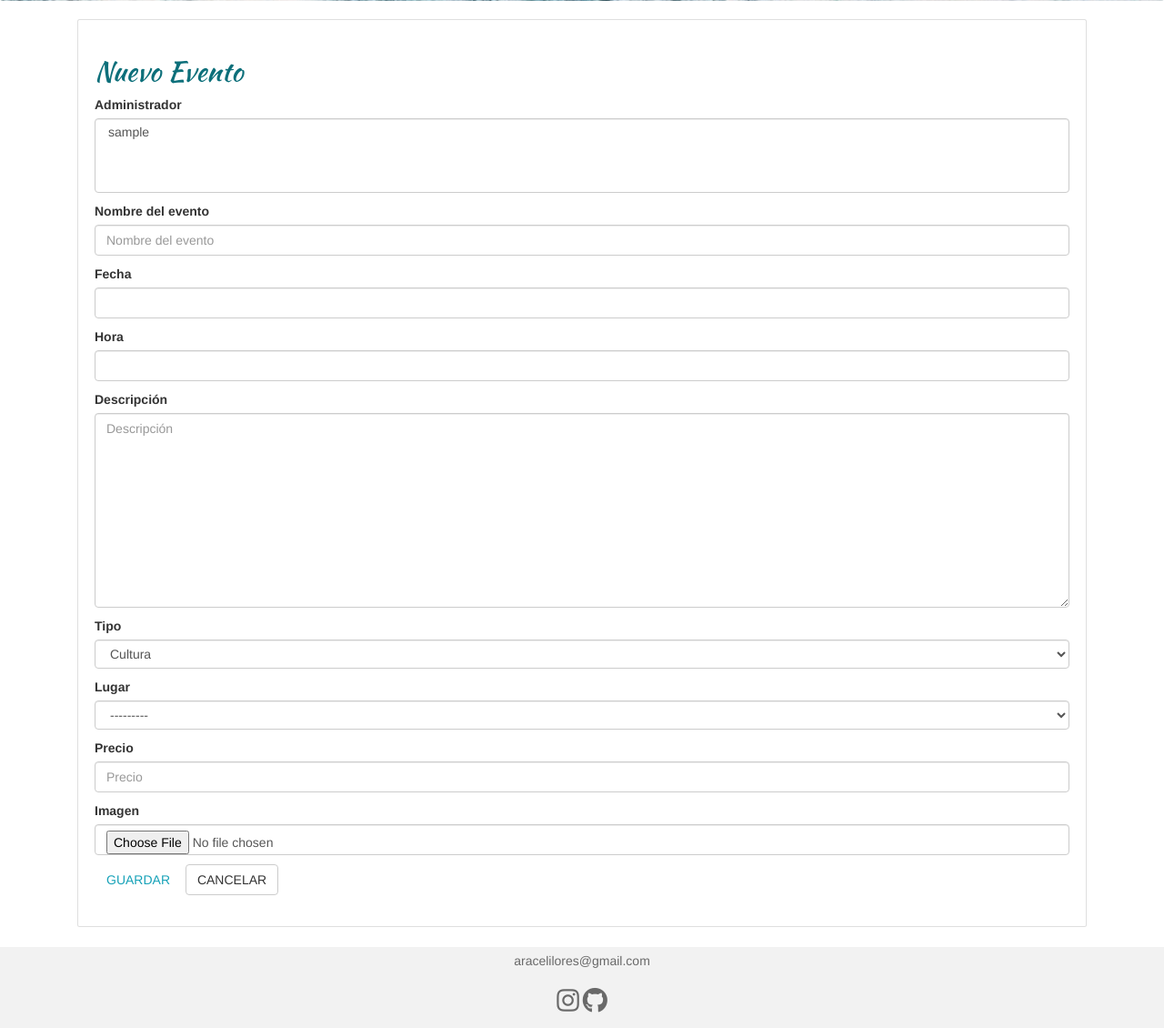
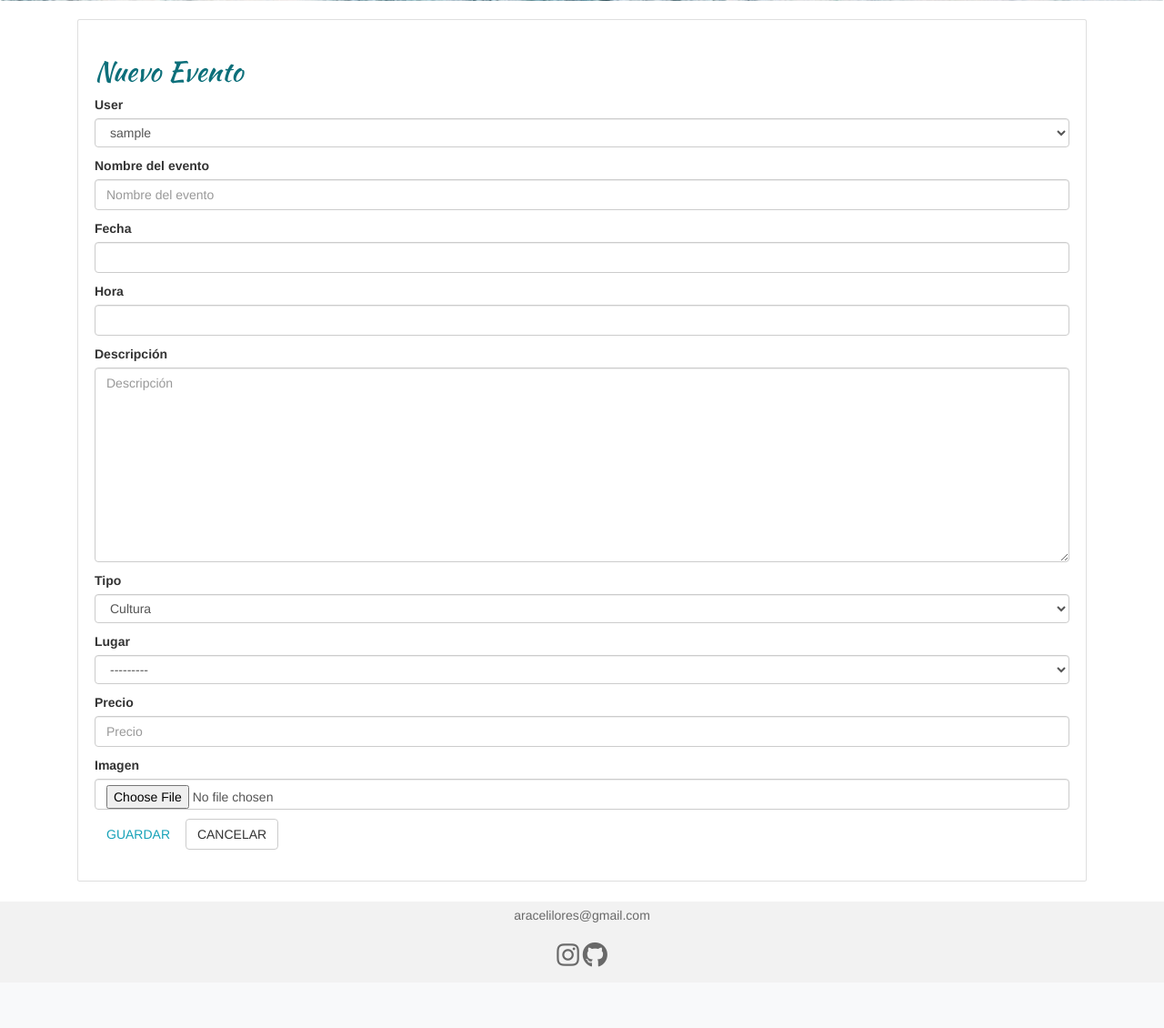
Before and after one commit to araceli24/LeisureTime, a Django app: page /event/new in a window 1280 px wide. Shown: the part 419-1549 px from the top of the page at 91% size. After the commit the page ends 1482 px from the top, so only its background shows below. Run offline with Django 3.2, Linux system fonts and the light colour scheme; the visitor is signed in with stand-in values (Sample User, id 1); data comes from the database, SQL or seed files in the repository; data that the repository does not hold is empty; some libraries are stand-ins or nearby versions; some web fonts are replaced.

Commit message:
New changes in forms for unique user

```diff
--- a/core/forms.py
+++ b/core/forms.py
@@ -11,7 +11,7 @@ class TimeSelectMultiple(SelectMultiple):
 
 
 class EventForm(forms.ModelForm):
-    user = forms.ModelMultipleChoiceField(queryset=User.objects.all(), widget=TimeSelectMultiple)
+    # user = forms.ModelMultipleChoiceField(queryset=User.objects.all(), widget=TimeSelectMultiple)
 
     class Meta:
         model = Event
--- a/core/models.py
+++ b/core/models.py
@@ -61,7 +61,8 @@ class Event(TimeStampedModel):
         ('Fin de semana ', 'Fin de semana'),
     )
 
-    user = models.ManyToManyField(User, verbose_name='Administrador')
+    # user = models.ManyToManyField(User, verbose_name='Administrador')
+    user = models.ForeignKey(User, on_delete=models.CASCADE, null=False, blank=False)
     date = models.DateField('Fecha')
     date_end= models.DateField('Fecha fin',null=True, blank=True)
     time = models.TimeField('Hora',null=True, blank=True)
--- a/core/views.py
+++ b/core/views.py
@@ -94,6 +94,16 @@ class EventCreate(LoginRequiredMixin, CreateView):
     success_url = reverse_lazy('events_list')
     form = EventForm
 
+    def get_initial(self):
+        initial = super(EventCreate, self).get_initial()
+        initial.update({
+                        'user': self.request.user.id})
+        return initial
+
+    # def form_valid(self, form):
+    #     form.instance.user = self.request.user
+    #     return super(EventCreate, self).form_valid(form)
+
 class PlaceCreate(LoginRequiredMixin, CreateView):
     model = Place
     fields = ['name', 'address', 'council', 'district', 'latitude', 'longitude']
--- a/static/css/style.css
+++ b/static/css/style.css
@@ -466,6 +466,10 @@ div.list div.title h4 {
   min-height: 50px;
   }
 
+#id_user{
+  pointer-events:none;
+
+}
 
 
 #corners {
```
Also changed, not shown: core/migrations/0010_auto_20180621_0003.py (added).
